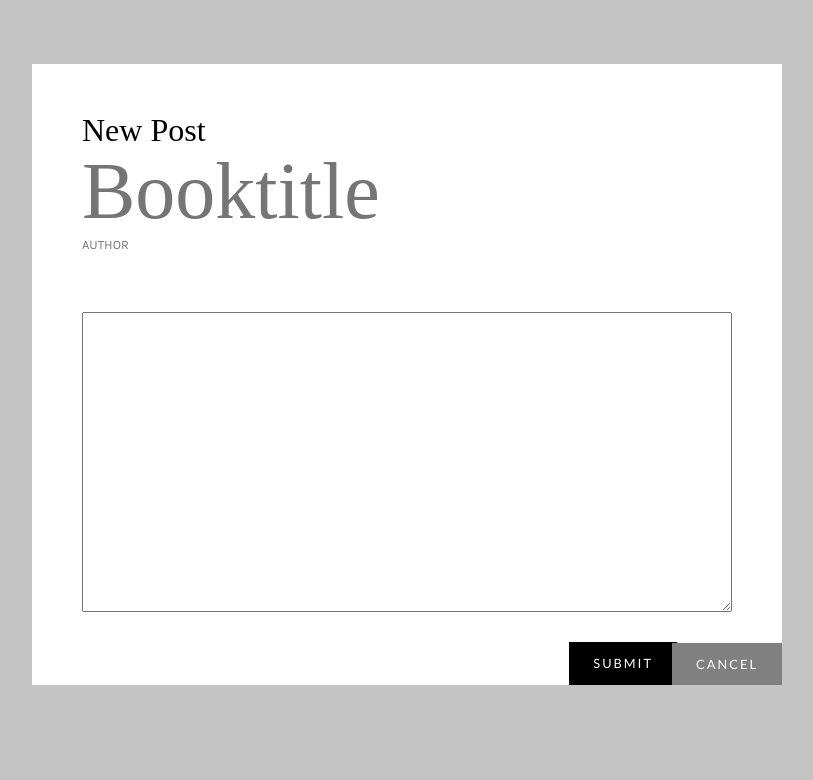
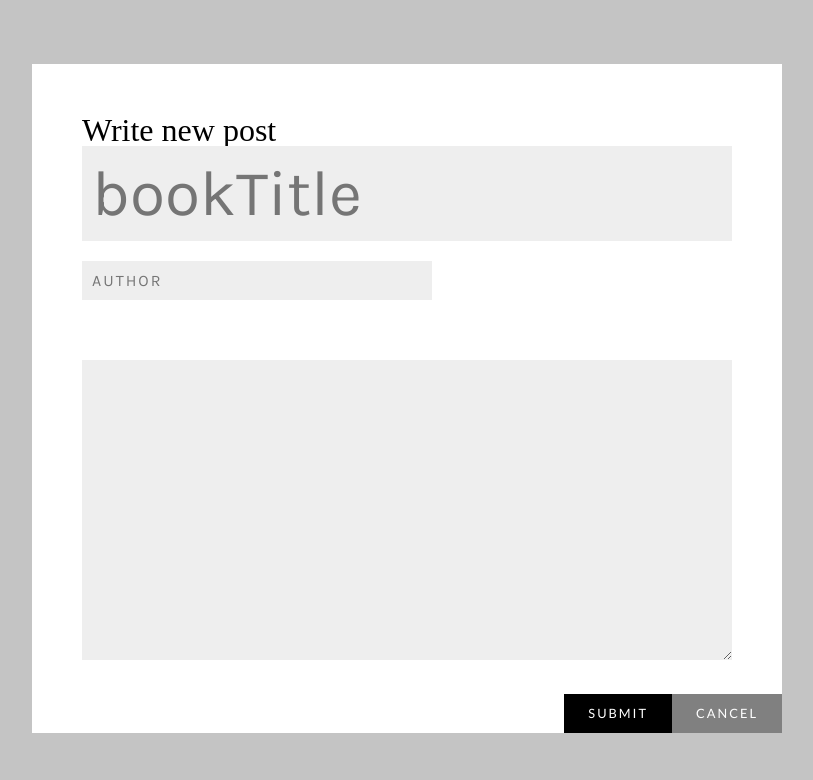
Before and after one commit to hannah-choi/book_quotes, a Node server app: page /create in a window 1280 px wide. Shown: the top 780 px of the page, without its empty margins (233-1046 px from the left). Run offline with Node 20, Linux system fonts and the light colour scheme; some libraries are stand-ins or nearby versions; some web fonts are replaced.

Commit message:
Db backup, Modified /create CSS, Changed button

```diff
--- a/public/css/style.css
+++ b/public/css/style.css
@@ -30,13 +26,26 @@ body{
         display: block;
     }
 
+    textarea{
+        outline: none;
+        border:none;
+        background-color: #eeeeee;
+    }
+
+/*----------------------------*/
+
     .frame header.book_header{
-        width:420px;
+        width:400px;
         display: flex;
         margin-bottom: 40px;
         justify-content: space-between;
     }
 
+    .frame header.book_write_header{
+        width:100%;
+    }
+
+/*----------------------------*/
 
     .frame header span{
         display: block;
@@ -69,14 +81,14 @@ body{
             margin-left: 295px;
     }
 
-    .frame button.cancel,
-    .frame button.delete{
+    a.cancel,
+    a.delete{
         position: absolute;
         right:0;
         bottom:0;
     }
 
-    .frame button.edit{
+    a.edit{
         position: absolute;
         right:100px;
         bottom:0;
@@ -110,15 +122,10 @@ body{
         font-size: 2rem;
     }
 
-    button.cancel,
-    button.delete{
-        background-color: gray;
-    }
-
 
 
     input[type="submit"],
-    button{
+    a.delete, a.edit{
         padding:0.8rem 1.5rem;
         outline: none;
         border:none;
@@ -133,11 +140,16 @@ body{
     }
 
 
+    a.cancel,
+    a.delete{
+        background-color: gray;
+    }
+
 
     input[type="submit"]{
         position: absolute;
-        padding:0.95rem 1.5rem;
-        right:105px;
+        padding:0.8rem 1.5rem;
+        right:110px;
         bottom: 0;
         cursor: pointer;
     }
@@ -148,6 +160,44 @@ body{
 
     }
 
+    /*----------------------------*/
+
+    section.book_write{
+        width:100%;
+    }
+
+    textarea.bookContents{
+        padding:20px;
+        width:100%;
+        min-height: 300px;
+        font-family: inherit;
+        font-size: 1rem;
+        overflow-y: scroll;
+
+    }
+
+    input.bookTitle{
+        font-family: karla;
+        font-size: 4rem;
+        line-height: 0.5;
+        width:100%;
+        background-color: #eeeeee;
+        padding:10px;
+
+    }
+
+    input.author{
+        margin-top:20px;
+        padding:10px;
+        min-width:350px;
+        font-size:1rem;
+        text-transform: uppercase;
+        letter-spacing: 2px;
+        background-color: #eeeeee;
+    }
+
+/*----------------------------*/
+
     input:focus{
         outline: none;
     }
@@ -157,6 +207,7 @@ body{
         min-height:300px;
         font-family: inherit;
         font-size:1rem;
+        background-color: #eeeeee;
     }
 
     a{
--- a/public/js/create.js
+++ b/public/js/create.js
@@ -1,8 +1,8 @@
 const form = document.querySelector('form')
 
-// const bookTitle = form.booktitle.value;
+// const bookTitle = form.bookTitle.value;
 // const author = form.author.value;
-// const bookContents = form.book_contents.value;
+// const bookContents = form.bookContents.value;
 
 // function returnFalse(){
 //     if(!bookTitle||!author||!bookTitle){
@@ -12,9 +12,9 @@ const form = document.querySelector('form')
 // }
 
 form.addEventListener('submit', (e)=>{
-    const bookTitle = form.booktitle.value;
+    const bookTitle = form.bookTitle.value;
     const author = form.author.value;
-    const bookContents = form.book_contents.value;
+    const bookContents = form.bookContents.value;
 
     console.log(bookTitle, author, bookContents)
     if(!bookTitle || !author || !bookContents){
--- a/routes/index.js
+++ b/routes/index.js
@@ -1,22 +1,63 @@
 var express = require('express');
 var router = express.Router();
-const connection = require('../bin/db.js')
+const connection = require('../bin/db.js');
+const { rollback } = require('../bin/db.js');
 
 /* GET home page. */
 router.get('/', function(req, res, next) {
-  res.render('index', { title: 'Express' });
+  connection.query(`SELECT id, author, title, contents, \`like\`, date_format(date, '%d %b, %Y') AS date from bookquotes ORDER BY id DESC;`, (err,rows,fields)=>{
+  res.render('index', {rows:rows});
+})
 });
 
 router.get('/create',function(req,res){
-  res.render('create')
+  res.render('create',{pageTitle: 'Write new post',
+                        action: '/create',
+                        title: '',
+                        author: '',
+                        contents: '',
+                        id: ''})
 })
 
 router.post('/create',function(req,res){
-  connection.query(`insert into bookquotes(author,title,contents) values('${req.body.author}','${req.body.booktitle}','${req.body.book_contents}')`, function(err, rows, fields) {
+  connection.query(`INSERT INTO bookquotes(author,title,contents) VALUES('${req.body.author}','${req.body.bookTitle}','${req.body.bookContents}')`, function(err, rows, fields) {
     if (err) throw err;
     res.redirect('/')
   });
 })
 
+router.get('/update',function(req,res){
+  connection.query(`SELECT * FROM bookquotes where ID = ${req.query.id}`, (err,rows,fields)=>{
+    res.render('create',{ pageTitle: 'Update post',
+                          action: '/update',
+                          title: rows[0].title,
+                          author: rows[0].author,
+                          contents: rows[0].contents,
+                          id: rows[0].id})
+  })
+})
+
+router.post('/update', function(req,res){
+  connection.query(`UPDATE bookquotes SET author = '${req.body.author}', title = '${req.body.bookTitle}', contents= '${req.body.bookContents}' WHERE id=${req.body.id}`, function(err, rows, fields) {
+    if (err) throw err;
+    res.redirect('/')
+})
+})
+
+router.get('/likeupdate',function(req,res){
+  const like = req.query.like;
+  connection.query(`UPDATE bookquotes SET \`like\`= ${like} WHERE id =${req.query.id}`,(err,rows,fields)=>{
+    if (err) throw err;
+    res.redirect('/')
+  })
+})
+
+
+router.get('/delete',function(req,res){
+  connection.query(`DELETE FROM bookquotes WHERE id=${req.query.id}`, function(err, rows, fields) {
+    if (err) throw err;
+    res.redirect('/')
+  })
+})
 
 module.exports = router;
--- a/views/create.ejs
+++ b/views/create.ejs
@@ -11,18 +11,23 @@
 </head>
 
 <body>
-    <form action="/create" method="post">
+    <form action="<%=action%>" method="post">
     <div class="frame">
         <header class="book_write_header">
-            <h4>New Post</h4>
-            <input type="text" class="booktitle" name="booktitle" placeholder="Booktitle">
-            <input type="text" class="author" name="author" placeholder="AUTHOR">
+            <h4><%= pageTitle %></h4>
+
+            <%if(action==='/update'){%>
+            <input type="hidden" name="id" value="<%=id%>">
+            <%}%>
+
+            <input type="text" class="bookTitle" name="bookTitle" placeholder="bookTitle" value="<%=title%>">
+            <input type="text" class="author" name="author" placeholder="AUTHOR" value="<%=author%>">
         </header>
         <section class="book_write">
-            <textarea class="book_contents" name="book_contents"></textarea>
+            <textarea class="bookContents" name="bookContents"><%=contents%></textarea>
         </section>
         <input type="submit" value="submit" name="submit">
-        <button class="delete" name="cancel"><a href="/">CANCEL</a></button>
+        <a class="delete" href="/">CANCEL</a>
     </div>
 </form>
 </body>
```
Also changed, not shown: other parts of public/css/style.css (+30 -8 lines), public/index.html (deleted, +0 -46 lines), public/newpost.html (deleted, +0 -31 lines), views/db.sql (added, +30 -0 lines), views/index.ejs (+43 -10 lines), public/js/update.js (added).
